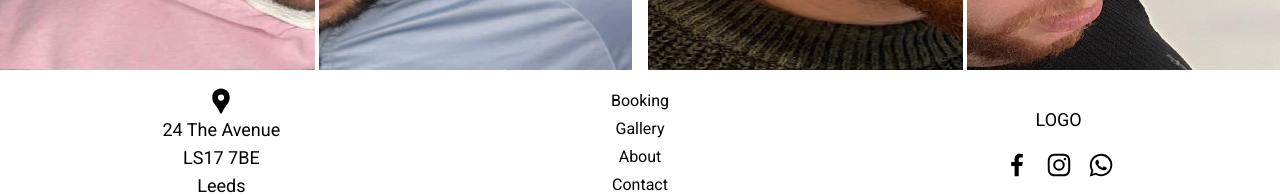
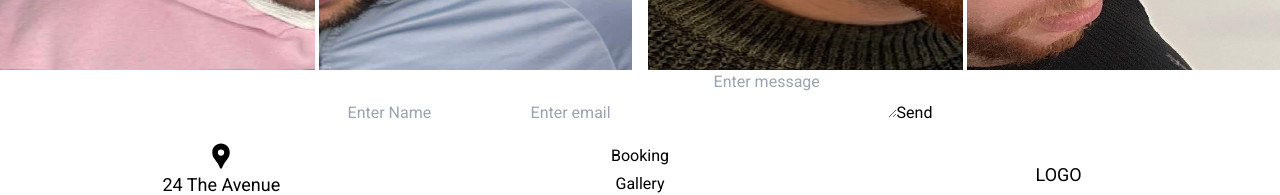
Before and after one commit to SoranRaof/that-hairline-guy, a Next.js app: page / in a window 1280 px wide. Shown: the part 859-1054 px from the top of the page. Built offline with nearby package versions, Linux system fonts and the light colour scheme.

Commit message:
Work on contact form

```diff
--- /dev/null
+++ b/app/Components/ContactForm.jsx
@@ -0,0 +1,68 @@
+"use client";
+import axios from "axios";
+import { useState } from "react";
+
+const ContactForm = () => {
+  const [formInput, setFormInput] = useState({
+    name: "",
+    email: "",
+    message: "",
+  });
+
+  function handleInput(e) {
+    setFormInput({ ...formInput, [e.target.name]: e.target.value });
+  }
+
+  async function handleSubmit(e) {
+    e.preventDefault();
+    let formData = new FormData();
+
+    for (let [key, value] of Object.entries(formInput)) {
+      formData.append(key, value);
+    }
+
+    await axios
+      .post(
+        "https://formeezy.com/api/v1/forms/653be4fc33e4010008dadaef/submissions",
+        formData
+      )
+      .then(({ data }) => {
+        const { redirect } = data;
+        // Redirect used for reCAPTCHA and/or thank you page
+        window.location.href = redirect;
+      });
+  }
+
+  return (
+    <div className="flex flex-row items-center justify-center">
+      <form onSubmit={handleSubmit}>
+        <input
+          name="name"
+          type="name"
+          placeholder="Enter Name"
+          onChange={handleInput}
+          value={formInput.name}
+          required
+        />
+        <input
+          name="email"
+          type="email"
+          placeholder="Enter email"
+          onChange={handleInput}
+          value={formInput.email}
+          required
+        />
+        <textarea
+          name="message"
+          placeholder="Enter message"
+          onChange={handleInput}
+          value={formInput.message}
+          required
+        />
+        <button type="submit">Send</button>
+      </form>
+    </div>
+  );
+};
+
+export default ContactForm;
--- a/app/Components/Nav.jsx
+++ b/app/Components/Nav.jsx
@@ -23,7 +23,10 @@ const Nav = () => {
             <a className="flex items-center gap-1 cursor-pointer">
               <li className="text-lg font-medium">About</li>
             </a>
-            <a className="flex items-center gap-1 cursor-pointer">
+            <a
+              href="/contact"
+              className="flex items-center gap-1 cursor-pointer"
+            >
               <li className="text-lg font-medium">Contact</li>
             </a>
           </ul>
@@ -61,7 +64,7 @@ const Nav = () => {
           <a href="#" className="">
             About
           </a>
-          <a href="#" className="">
+          <a href="/contact" className="">
             Contact
           </a>
         </div>
--- /dev/null
+++ b/app/contact/page.jsx
@@ -0,0 +1,7 @@
+import ContactForm from "../Components/ContactForm";
+
+const Contact = () => {
+  return <ContactForm />;
+};
+
+export default Contact;
--- a/app/layout.js
+++ b/app/layout.js
@@ -14,7 +14,7 @@ export default function RootLayout({ children }) {
     <html lang="en">
       <body className={roboto.className}>
         <Nav />
-        <div className="">{children}</div>
+        <div className="min-h-screen">{children}</div>
         <Footer className="fixed bottom-0" />
       </body>
     </html>
--- a/app/page.js
+++ b/app/page.js
@@ -1,3 +1,4 @@
+import Contact from "./contact/page";
 import Gallery from "./Components/Gallery";
 
 export default function Home() {
@@ -5,6 +6,7 @@ export default function Home() {
     <main className="">
       <div className="">
         <Gallery />
+        <Contact />
       </div>
     </main>
   );
--- a/next.config.js
+++ b/next.config.js
@@ -1,4 +1,8 @@
 /** @type {import('next').NextConfig} */
-const nextConfig = {}
+const nextConfig = {
+  env: {
+    FORMEEZYURL: process.env.FORMEEZYURL,
+  },
+};
 
-module.exports = nextConfig
+module.exports = nextConfig;
--- a/package.json
+++ b/package.json
@@ -9,6 +9,7 @@
     "lint": "next lint"
   },
   "dependencies": {
+    "axios": "^1.6.0",
     "next": "13.5.6",
     "react": "^18",
     "react-dom": "^18",
```
Also changed, not shown: 1 other file (tests, documents, lock files or other folders).
